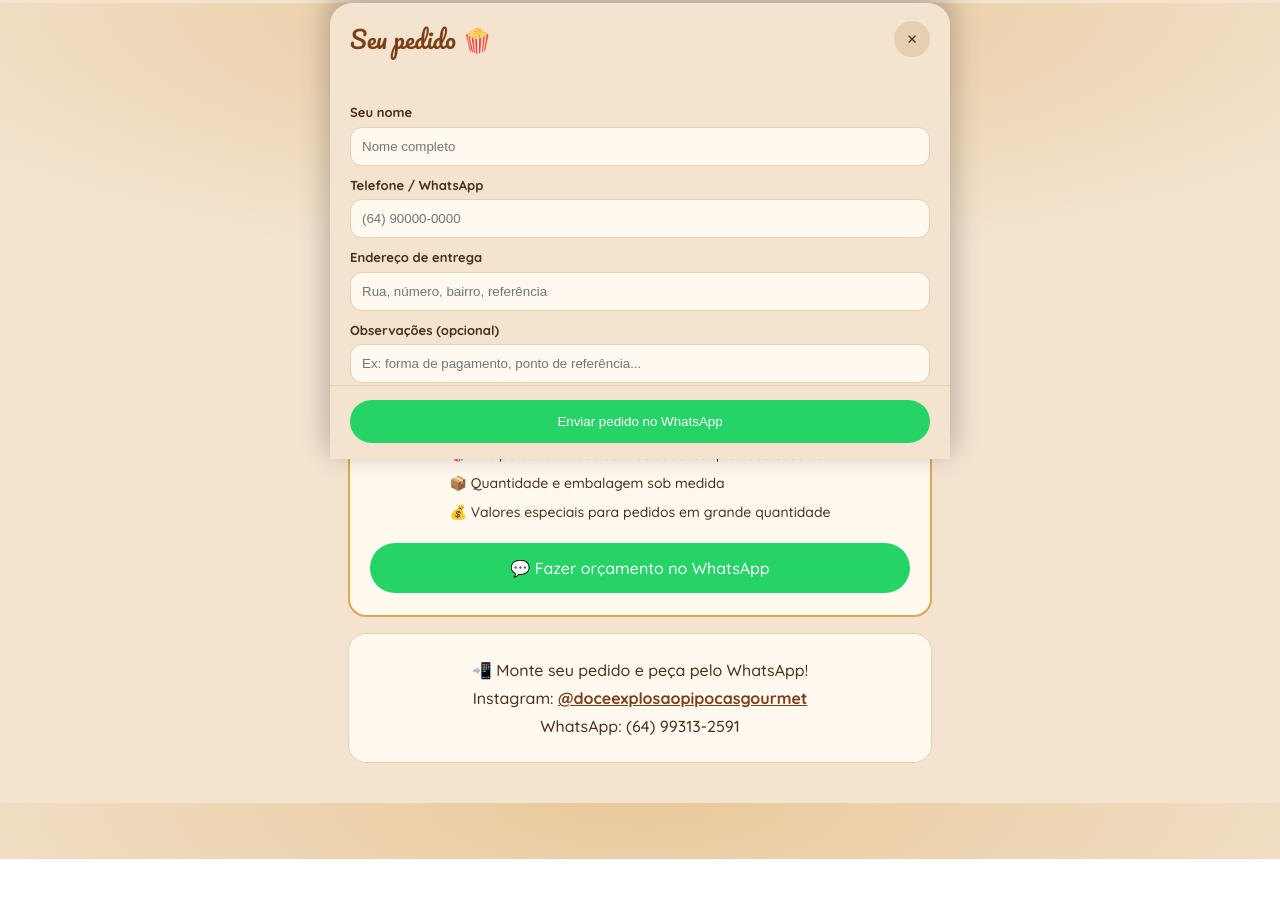
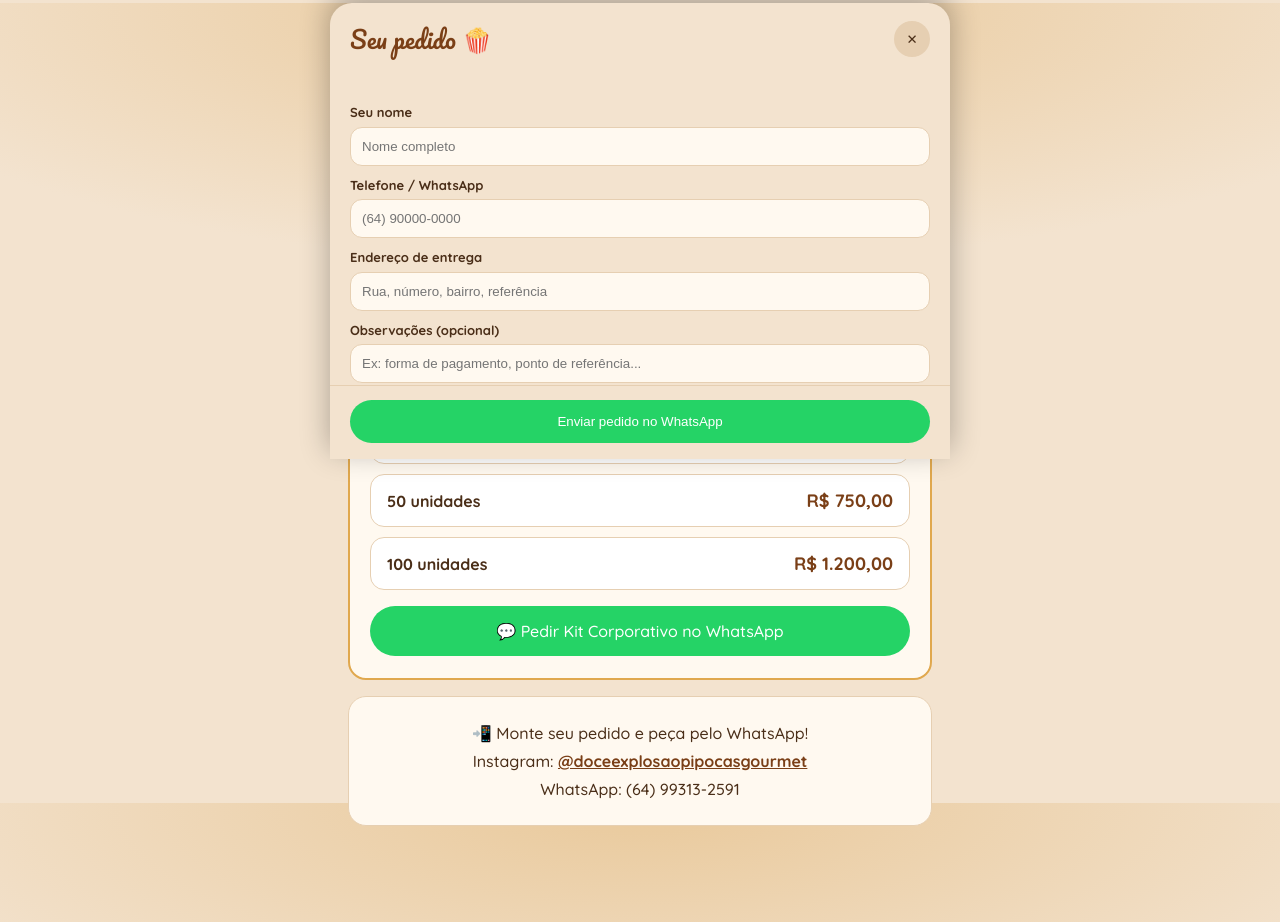
Before and after one commit to sitesprobr/doce-explosao, a plain HTML site: page index.html in a window 1280 px wide. Shown: the part 797-1719 px from the top of the page. Before the commit the page ends 1656 px from the top, so only its background shows below. Drawn offline with Linux system fonts and the light colour scheme.

Commit message:
Adiciona valores dos kits corporativos

```diff
--- a/index.html
+++ b/index.html
@@ -97,8 +97,10 @@
     .corp { background: var(--card); border: 2px solid var(--gold); border-radius: 18px; padding: 22px 20px; margin-top: 18px; text-align: center }
     .corp .corp-tit { font-family: 'Pacifico', cursive; font-size: 26px; color: var(--accent); margin: 0 }
     .corp .corp-sub { color: var(--muted); font-weight: 600; margin: 6px 0 14px }
-    .corp .corp-list { list-style: none; margin: 0 0 16px; padding: 0; text-align: left; display: inline-block }
-    .corp .corp-list li { padding: 4px 0; font-size: 14px }
+    .corp .kits { display: flex; flex-direction: column; gap: 10px; margin-bottom: 16px }
+    .corp .kit { display: flex; align-items: center; justify-content: space-between; gap: 10px; background: #fff; border: 1px solid var(--line); border-radius: 14px; padding: 12px 16px }
+    .corp .kit .kq { font-weight: 700 }
+    .corp .kit .kp { color: var(--accent); font-weight: 800; font-size: 18px }
     .corp .corp-btn { display: inline-flex; align-items: center; justify-content: center; gap: 8px; width: 100%; border: 0; border-radius: 999px; background: #25d366; color: #fff; font: 700 16px inherit; padding: 13px; cursor: pointer; text-decoration: none }
 
     .info { background: var(--card); border: 1px solid var(--line); border-radius: 18px; padding: 20px; margin-top: 16px; text-align: center }
@@ -164,13 +166,12 @@
     <div class="corp">
       <p class="corp-tit">🏢 Kit Corporativo</p>
       <p class="corp-sub">Pipocas gourmet para a sua empresa!</p>
-      <ul class="corp-list">
-        <li>🎁 Ideal para eventos, reuniões e confraternizações</li>
-        <li>🍿 Kits personalizados com os sabores que você escolher</li>
-        <li>📦 Quantidade e embalagem sob medida</li>
-        <li>💰 Valores especiais para pedidos em grande quantidade</li>
-      </ul>
-      <a class="corp-btn" id="corp-btn" href="#" target="_blank" rel="noopener">💬 Fazer orçamento no WhatsApp</a>
+      <div class="kits">
+        <div class="kit"><span class="kq">25 unidades</span><span class="kp">R$ 375,00</span></div>
+        <div class="kit"><span class="kq">50 unidades</span><span class="kp">R$ 750,00</span></div>
+        <div class="kit"><span class="kq">100 unidades</span><span class="kp">R$ 1.200,00</span></div>
+      </div>
+      <a class="corp-btn" id="corp-btn" href="#" target="_blank" rel="noopener">💬 Pedir Kit Corporativo no WhatsApp</a>
     </div>
 
     <div class="info">
@@ -216,9 +217,8 @@
     var PRECO = 25, PRECO_DESC = 20, MIN_DESC = 4;
     var qty = {};
 
-    // Botão de orçamento corporativo
     document.getElementById("corp-btn").href =
-      "https://wa.me/" + WHATS + "?text=" + encodeURIComponent("Olá! Tenho interesse no Kit Corporativo da Doce Explosão 🍿🏢. Gostaria de um orçamento de pipocas gourmet para minha empresa.");
+      "https://wa.me/" + WHATS + "?text=" + encodeURIComponent("Olá! Tenho interesse no Kit Corporativo da Doce Explosão 🍿🏢.\n\nKits:\n• 25 unidades — R$ 375,00\n• 50 unidades — R$ 750,00\n• 100 unidades — R$ 1.200,00\n\nGostaria de mais informações!");
 
     (function () {
       var box = document.getElementById("pipocas");
```
